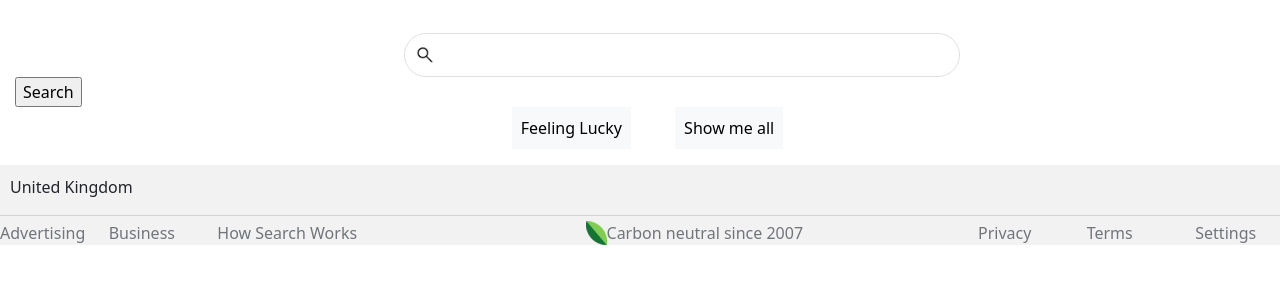
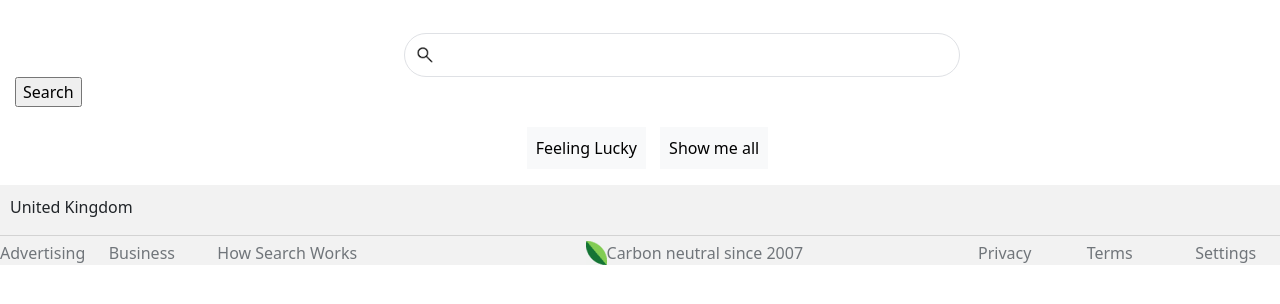
Before and after one commit to georgewood749/lap1_coding_challenge, a plain HTML site: page client/index.html in a window 1280 px wide. Shown: the part 192-496 px from the top of the page. Drawn offline with nearby package versions, Linux system fonts and the light colour scheme.

Commit message:
one last tweak before bed

```diff
--- a/client/style.css
+++ b/client/style.css
@@ -100,6 +100,7 @@ form {
 #buttonRow {
     text-align: center;
     justify-content: center;
+    margin-top: 20px;
 }
 
 #searchRow {
@@ -129,8 +130,8 @@ form {
     height: 44px;
     width: 100%;
     padding: 13px;
-    padding-left: 45px;
-    padding-right: 60px;
+    padding-left: 35px;
+    /* padding-right: 60px; */
     justify-content: center;
     align-content: center;
     border-radius: 24px;
@@ -154,7 +155,7 @@ form {
     margin-top: 11px;
     background-color: #f8f9fa;
     padding: 8px;
-    margin: 0px 20px 0px 0px
+    margin: 0px 5px 0px 0px
 }
 
 #feelingLucky:hover {
@@ -167,7 +168,7 @@ form {
     margin-top: 11px;
     background-color: #f8f9fa;
     padding: 8px;
-    margin: 0px 0px 0px 20px
+    margin: 0px 0px 0px 5px
 }
 
 #showMeAll:hover {
```
